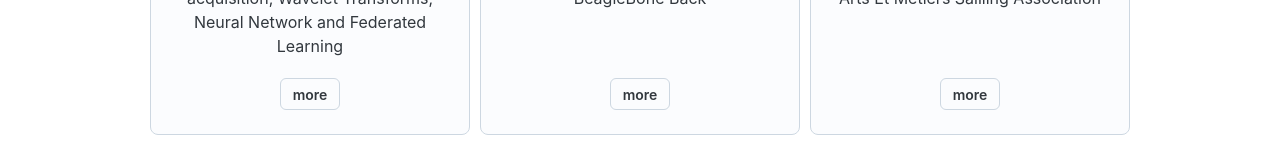
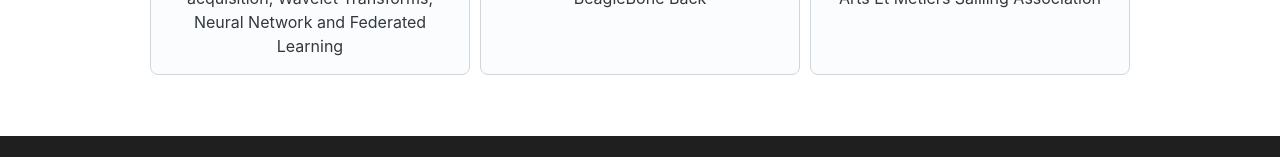
Before and after one commit to PierrickRauby/PierrickWebsite, a React (Create React App) app: page / in a window 1280 px wide. Shown: the part 2651-2808 px from the top of the page. Built offline with nearby package versions, Linux system fonts and the light colour scheme.

Commit message:
removed button click for the cards

```diff
--- a/src/components/Card.js
+++ b/src/components/Card.js
@@ -31,7 +31,7 @@ export default function BasicCard(props) {
             <Typography level="body3">{props.Caption}</Typography>
           </div>
         </CardContent>
-        <CardActions>
+        {/* <CardActions>
           <Button
             variant="outlined"
             size="sm"
@@ -41,7 +41,7 @@ export default function BasicCard(props) {
           >
             more
           </Button>
-        </CardActions>
+        </CardActions> */}
       </Card>
         );
     }
```
